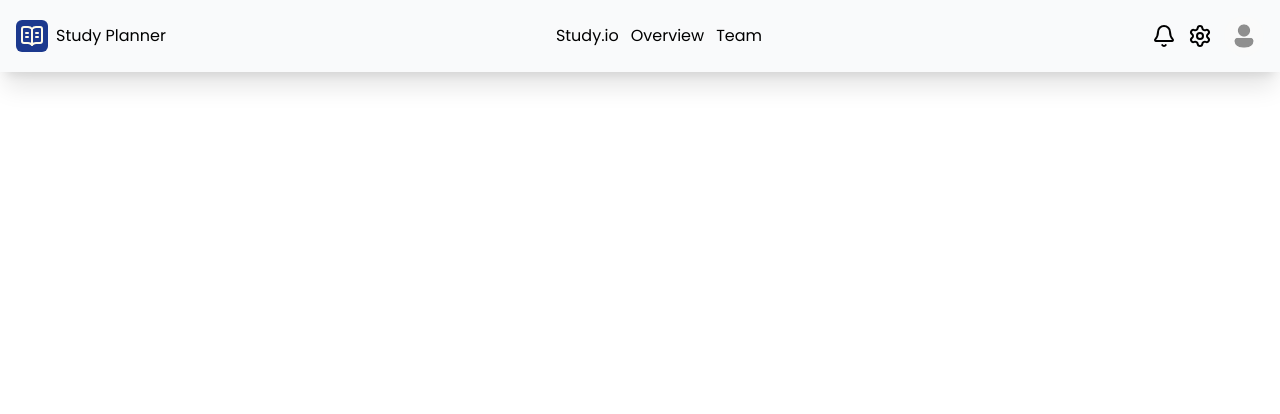
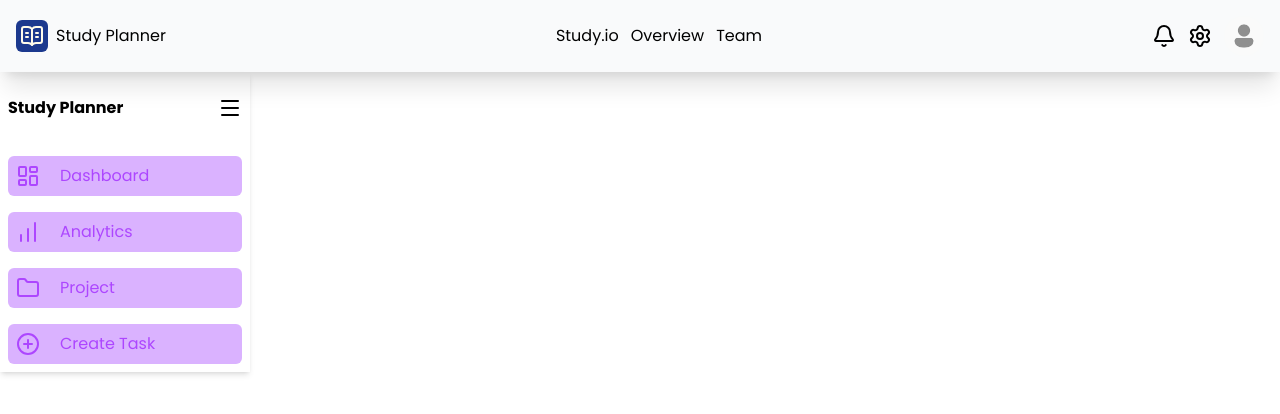
Before and after one commit to MrKalyanKing/StudySession, a React (Vite) app in the folder frontend/: page / in a window 1280 px wide. Shown: the top 414 px of the page. Built offline with nearby package versions, Linux system fonts and the light colour scheme.

Commit message:
implemented sidebar

```diff
--- a/frontend/src/App.jsx
+++ b/frontend/src/App.jsx
@@ -1,10 +1,12 @@
 import React from 'react'
 import Navbar from './components/Navbar/Navbar'
+import Sidebar from './components/Sidebar/Sidebar'
 
 const App = () => {
   return (
     <div>
       <Navbar/>
+      <Sidebar/>
     </div>
   )
 }
--- /dev/null
+++ b/frontend/src/components/Sidebar/Sidebar.jsx
@@ -0,0 +1,45 @@
+import { BarChart, Folder, LayoutDashboard, Menu, PlusCircle } from 'lucide-react'
+import React, { useState } from 'react'
+
+const Sidebar = () => {
+    const [collapsed, setCollapsed] = useState(false)
+  return (
+    <div className={`${collapsed ? "w-[80px] flex flex-col items-center"
+    : "w-[250px] shadow-md flex flex-col  justify-between "}`}>
+        <div className='flex items-center p-2   mt-4 mb-5 justify-between '>
+            { !collapsed &&
+                <h1 className='font-bold '>Study Planner</h1>
+             }
+            <button className='flex cursor-pointer' onClick={()=>setCollapsed(prev=>!prev)} ><Menu/></button>
+        </div>
+        <ul className='flex flex-col cursor-pointer p-2 justify-between space-y-4  '>
+            <li className='flex gap-5 p-2  rounded-md bg-purple-300 text-purple-500'>
+                <LayoutDashboard/>
+                {!collapsed && (
+                    <span>Dashboard</span>
+                 )}
+            </li>
+            <li className='flex gap-5 p-2 rounded-md bg-purple-300 text-purple-500'>
+                <BarChart/>
+                {!collapsed && (
+                    <span>Analytics</span>
+                )}
+            </li>
+            <li className='flex gap-5 p-2 rounded-md bg-purple-300 text-purple-500'>
+                <Folder/>
+                {!collapsed && (
+                    <span>Project</span>
+                )}
+            </li>
+            <li className='flex gap-5 p-2 rounded-md bg-purple-300 text-purple-500'>
+                <PlusCircle/>
+                {!collapsed && (
+                    <span>Create Task</span>
+                )}
+            </li>
+        </ul>
+    </div>
+  )
+}
+
+export default Sidebar
```
